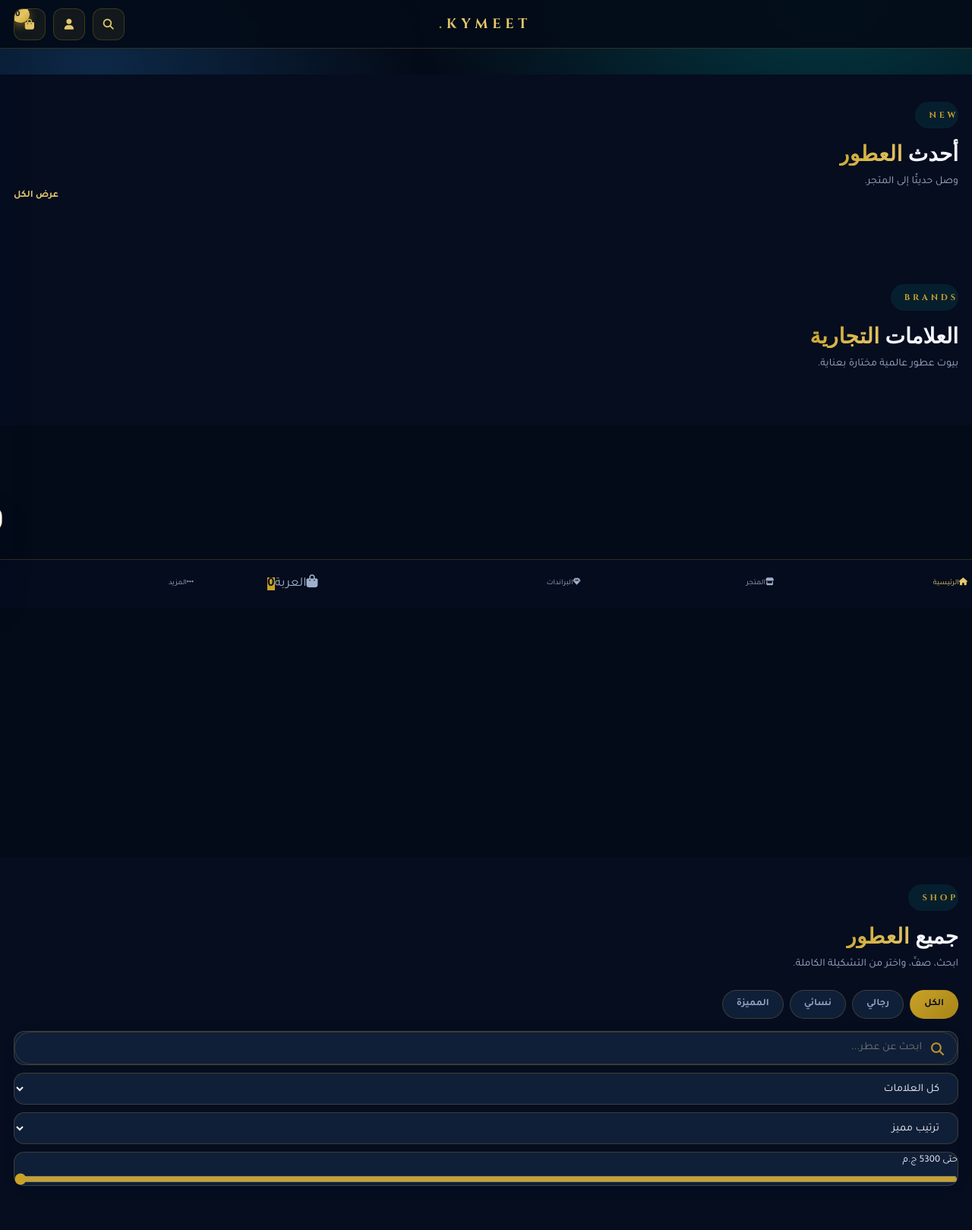
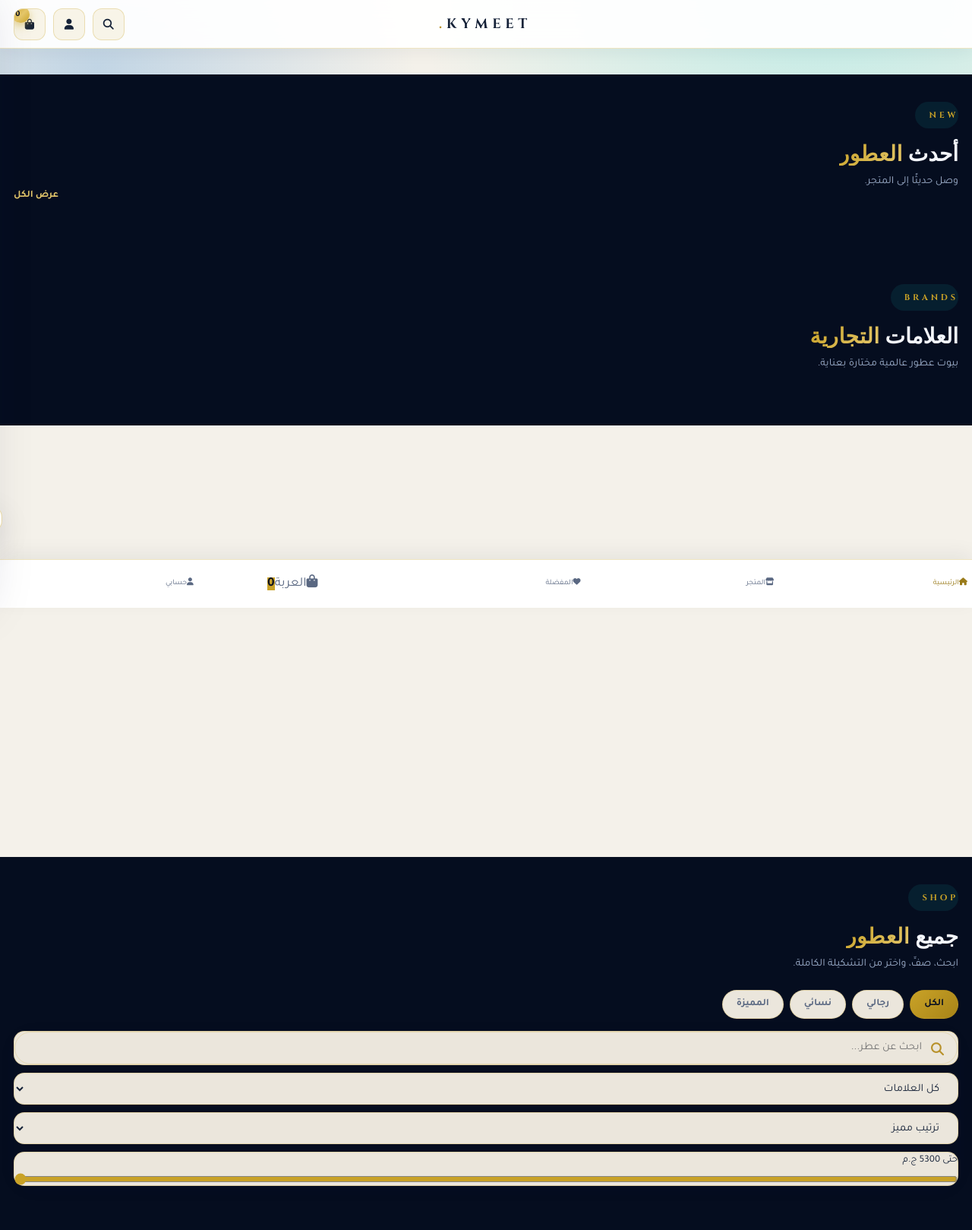
Before and after one commit to m-elsaad22/kymeet, a WordPress theme: template kayan-theme/components/packs/kymeet-store/includes/homepage.php in a window 1280 px wide. Shown: the whole page at 76% size. Run offline with PHP 8.4 and a stand-in for WordPress, Linux system fonts and the light colour scheme; the site name, menu and one post (Sample post) are stand-ins, and other content is empty; some web fonts are replaced.

Commit message:
feat(kymeet): light theme UI, shop nav fixes (v1.7.4)
Switch storefront to ivory/light surfaces, white hero cards, and light
bottom nav. Show all five tabs (favorites replaces brands; account visible).
Relax shop takeover guard and bump asset cache version.

Co-authored-by: m-elsaad22 <m-elsaad22@users.noreply.github.com>

```diff
--- a/kayan-theme/components/packs/kymeet-store/assets/kymeet-egypt.css
+++ b/kayan-theme/components/packs/kymeet-store/assets/kymeet-egypt.css
@@ -678,11 +678,6 @@ body.kymeet-store-active nav.appnav {
   grid-template-columns: repeat(5, minmax(0, 1fr)) !important;
 }
 
-body.kymeet-store-active nav.appnav .an-i[data-nav="wish"],
-body.kymeet-store-active nav.appnav .an-i[data-nav="account"] {
-  display: none !important;
-}
-
 /* Dialog product quick view */
 body.kymeet-store-active dialog#pd {
   background: var(--eg-navy-2);
@@ -709,3 +704,93 @@ body.kymeet-store-active dialog#pd .pd-in {
     display: none !important;
   }
 }
+
+/* Light app theme (ivory / white — no dark olive hero) */
+body.kymeet-theme-light.kymeet-store-active,
+body.kymeet-theme-light.kymeet-doc,
+body.kymeet-theme-light.kymeet-store-active[mode="light"] {
+  --eg-navy: #f4f1ea;
+  --eg-navy-2: #ffffff;
+  --eg-navy-3: #ebe6dc;
+  --eg-ink: #152238;
+  --eg-muted: #5a6882;
+  --eg-line: rgba(201, 162, 39, 0.28);
+  background: var(--eg-navy) !important;
+  color: var(--eg-ink) !important;
+}
+
+body.kymeet-theme-light.kymeet-store-active .kymeet-chrome-root,
+body.kymeet-theme-light.kymeet-doc .kymeet-chrome-root {
+  background: var(--eg-navy);
+}
+
+body.kymeet-theme-light.kymeet-store-active.kayan-inner-page,
+body.kymeet-theme-light.woocommerce.kymeet-store-active {
+  background: var(--eg-navy) !important;
+}
+
+body.kymeet-theme-light #kymeet-hdr {
+  background: rgba(255, 255, 255, 0.94) !important;
+  border-bottom: 1px solid var(--eg-line) !important;
+  box-shadow: 0 4px 20px rgba(21, 34, 56, 0.06) !important;
+}
+
+body.kymeet-theme-light #kymeet-hdr .logo-text {
+  color: var(--eg-ink) !important;
+}
+
+body.kymeet-theme-light #kymeet-hdr .btn-icon {
+  color: var(--eg-ink) !important;
+  background: rgba(201, 162, 39, 0.1) !important;
+}
+
+body.kymeet-theme-light .sec {
+  background: var(--eg-navy) !important;
+}
+
+body.kymeet-theme-light .hero.hero-egypt {
+  background: var(--eg-navy) !important;
+}
+
+body.kymeet-theme-light .k-hero-card {
+  background: #fff !important;
+  border: 1px solid var(--eg-line);
+  box-shadow: 0 12px 32px rgba(21, 34, 56, 0.08);
+}
+
+body.kymeet-theme-light .k-hero-card__copy h2 {
+  color: var(--eg-ink) !important;
+}
+
+body.kymeet-theme-light .k-hero-card__media img {
+  filter: none;
+}
+
+body.kymeet-theme-light .hero.hero-egypt .hc-dots button {
+  background: rgba(21, 34, 56, 0.2);
+}
+
+body.kymeet-theme-light nav.appnav {
+  background: rgba(255, 255, 255, 0.96) !important;
+  border-top: 1px solid var(--eg-line) !important;
+  box-shadow: 0 -8px 24px rgba(21, 34, 56, 0.06);
+}
+
+body.kymeet-theme-light nav.appnav .an-i {
+  color: var(--eg-muted) !important;
+}
+
+body.kymeet-theme-light nav.appnav .an-i.on,
+body.kymeet-theme-light nav.appnav .an-i.on i {
+  color: #9a7b1a !important;
+}
+
+body.kymeet-theme-light .prod-card,
+body.kymeet-theme-light .kdisc-card {
+  background: #fff !important;
+  border-color: var(--eg-line) !important;
+}
+
+body.kymeet-theme-light .kymeet-splash__veil {
+  background: linear-gradient(180deg, rgba(244, 241, 234, 0.2) 0%, rgba(244, 241, 234, 0.92) 70%, #f4f1ea 100%);
+}
--- a/kayan-theme/components/packs/kymeet-store/assets/kymeet-luxury.css
+++ b/kayan-theme/components/packs/kymeet-store/assets/kymeet-luxury.css
@@ -262,7 +262,7 @@ body.kymeet-store-active nav.appnav {
   z-index: 900;
   height: calc(var(--kymeet-nav-h) + var(--kymeet-safe-b));
   padding-bottom: var(--kymeet-safe-b);
-  background: rgba(5, 13, 31, 0.96) !important;
+  background: rgba(255, 255, 255, 0.96) !important;
   border-top: 1px solid var(--kymeet-line) !important;
   backdrop-filter: blur(14px);
   display: flex !important;
@@ -297,7 +297,7 @@ body.kymeet-store-active .kslider-track {
 
 body.kymeet-store-active nav.appnav {
   display: grid !important;
-  grid-template-columns: repeat(6, minmax(0, 1fr));
+  grid-template-columns: repeat(5, minmax(0, 1fr));
   gap: 2px;
   padding-inline: 4px;
 }
--- a/kayan-theme/components/packs/kymeet-store/assets/kymeet-ui.js
+++ b/kayan-theme/components/packs/kymeet-store/assets/kymeet-ui.js
@@ -138,19 +138,20 @@
       '<a class="an-i" data-nav="shop" href="' +
       SHOP +
       '"><i class="fas fa-store"></i><span>المتجر</span></a>' +
-      '<a class="an-i" data-nav="brands" href="' +
-      HOME.replace(/\/?$/, '/') +
-      '#discover"><i class="fas fa-gem"></i><span>البراندات</span></a>' +
+      '<a class="an-i" data-nav="wish" href="' +
+      wishHomeHref() +
+      '"><i class="fas fa-heart"></i><span>المفضلة</span></a>' +
       '<button type="button" class="an-i" data-nav="cart" onclick="openCart()"><i class="fas fa-bag-shopping"></i><span>العربة</span><b class="an-badge" id="anBadge">0</b></button>' +
-      '<a class="an-i" data-nav="more" href="' +
+      '<a class="an-i" data-nav="account" href="' +
       ACCOUNT +
-      '"><i class="fas fa-ellipsis"></i><span>المزيد</span></a>';
+      '"><i class="fas fa-user"></i><span>حسابي</span></a>';
     nav.style.gridTemplateColumns = 'repeat(5, 1fr)';
     const path = location.pathname.replace(/\/$/, '');
     nav.querySelectorAll('.an-i').forEach((a) => a.classList.remove('on'));
     if (path === '' || path === '/') nav.querySelector('[data-nav="home"]')?.classList.add('on');
     else if (path.includes('shop')) nav.querySelector('[data-nav="shop"]')?.classList.add('on');
     else if (path.includes('my-account')) nav.querySelector('[data-nav="account"]')?.classList.add('on');
+    else if (location.hash === '#kymeet-wish') nav.querySelector('[data-nav="wish"]')?.classList.add('on');
     else nav.querySelector('[data-nav="home"]')?.classList.add('on');
   }
 
--- a/kayan-theme/components/packs/kymeet-store/includes/homepage.php
+++ b/kayan-theme/components/packs/kymeet-store/includes/homepage.php
@@ -65,7 +65,7 @@ function kymeet_render_store_document( callable $render_main ): void {
 <meta name="viewport" content="width=device-width, initial-scale=1">
 <?php wp_head(); ?>
 </head>
-<body <?php body_class( 'kymeet-doc kymeet-home kymeet-store-active' ); ?> mode="dark">
+<body <?php body_class( 'kymeet-doc kymeet-home kymeet-store-active kymeet-theme-light' ); ?> mode="light">
 <?php
 	wp_body_open();
 	/**
@@ -121,10 +121,13 @@ function kymeet_homepage_takeover_early(): void {
  * WooCommerce shop archive — same KYMEET catalog UI as mockup (not kayan-inner services).
  */
 function kymeet_shop_takeover(): void {
-	if ( ! kymeet_store_active() || ! function_exists( 'is_shop' ) || ! is_shop() ) {
+	if ( ! class_exists( 'WooCommerce' ) || is_admin() || wp_doing_ajax() ) {
 		return;
 	}
-	if ( is_search() || is_product_taxonomy() ) {
+	if ( ! kymeet_is_shop_listing() ) {
+		return;
+	}
+	if ( is_singular( 'product' ) ) {
 		return;
 	}
 
--- a/kayan-theme/components/packs/kymeet-store/includes/shell.php
+++ b/kayan-theme/components/packs/kymeet-store/includes/shell.php
@@ -97,10 +97,9 @@ function kymeet_render_footer_shell(): void {
 <nav class="appnav kymeet-appnav" aria-label="التنقل الرئيسي">
   <a class="an-i" data-nav="home" href="<?php echo esc_url( $home ); ?>"><i class="fas fa-house"></i><span>الرئيسية</span></a>
   <a class="an-i" data-nav="shop" href="<?php echo esc_url( $shop ); ?>"><i class="fas fa-store"></i><span>المتجر</span></a>
-  <a class="an-i" data-nav="brands" href="<?php echo esc_url( $home ); ?>#brands"><i class="fas fa-gem"></i><span>البراندات</span></a>
+  <a class="an-i" data-nav="wish" href="<?php echo esc_url( $home ); ?>#kymeet-wish"><i class="fas fa-heart"></i><span>المفضلة</span></a>
   <button type="button" class="an-i" data-nav="cart" onclick="openCart()"><i class="fas fa-bag-shopping"></i><span>العربة</span><b class="an-badge" id="anBadge">0</b></button>
-  <a class="an-i" data-nav="wish" href="<?php echo esc_url( $home ); ?>#kymeet-wish"><i class="far fa-heart"></i><span>المفضلة</span></a>
-  <a class="an-i" data-nav="account" href="<?php echo esc_url( $acct ); ?>"><i class="far fa-user"></i><span>حسابي</span></a>
+  <a class="an-i" data-nav="account" href="<?php echo esc_url( $acct ); ?>"><i class="fas fa-user"></i><span>حسابي</span></a>
 </nav>
 	<?php
 	kymeet_print_config_scripts();
--- a/kayan-theme/components/packs/kymeet-store/setup.php
+++ b/kayan-theme/components/packs/kymeet-store/setup.php
@@ -71,6 +71,7 @@ add_filter(
 	static function ( $classes ) {
 		if ( kymeet_store_active() ) {
 			$classes[] = 'kymeet-store-active';
+			$classes[] = 'kymeet-theme-light';
 		}
 		if ( function_exists( 'kymeet_use_store_homepage' ) && kymeet_use_store_homepage() ) {
 			$classes[] = 'kymeet-home';
@@ -85,7 +86,7 @@ add_action(
 		if ( ! kymeet_store_active() ) {
 			return;
 		}
-		$ver = '2.1.3';
+		$ver = '2.1.4';
 		wp_enqueue_style(
 			'kymeet-fonts',
 			'https://fonts.googleapis.com/css2?family=Alexandria:wght@400;600;700&family=Cinzel:wght@500;700&display=swap',
--- a/kayan-theme/style.css
+++ b/kayan-theme/style.css
@@ -4,7 +4,7 @@ Theme URI: https://github.com/m-elsaad22/Kayan-Theme
 Description: قالب ووردبريس احترافي للخدمات المنزلية بالعربية — SEO 2027، Schema، المدن، لوحة SEO، وأداء Core Web Vitals.
 Author: MAHMOUD ELSAAD
 Author URI: https://github.com/m-elsaad22
-Version: 1.7.3
+Version: 1.7.4
 Requires at least: 6.0
 Requires PHP: 7.4
 License: GPL v2 or later
```
Also changed, not shown: kayan-theme/components/packs/kymeet-store/helpers.php (+32 -11 lines), 1 other file.
